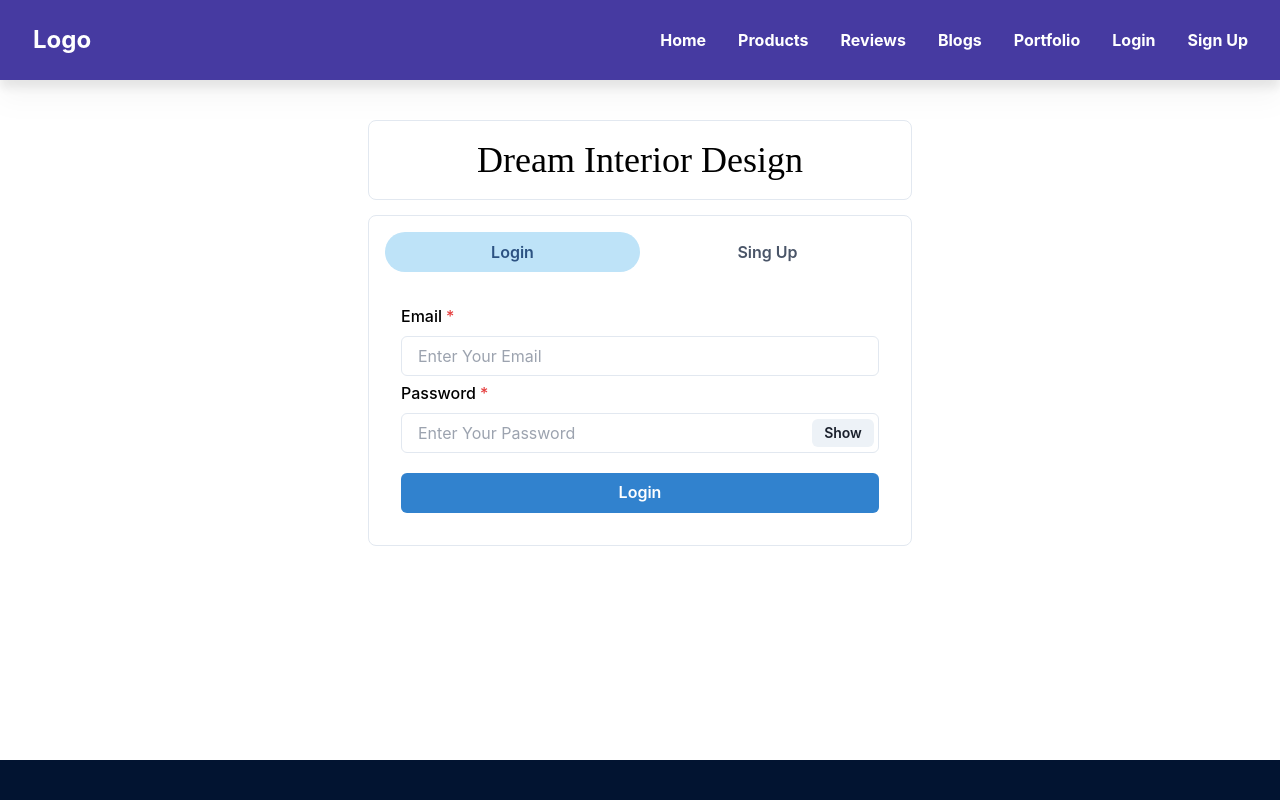
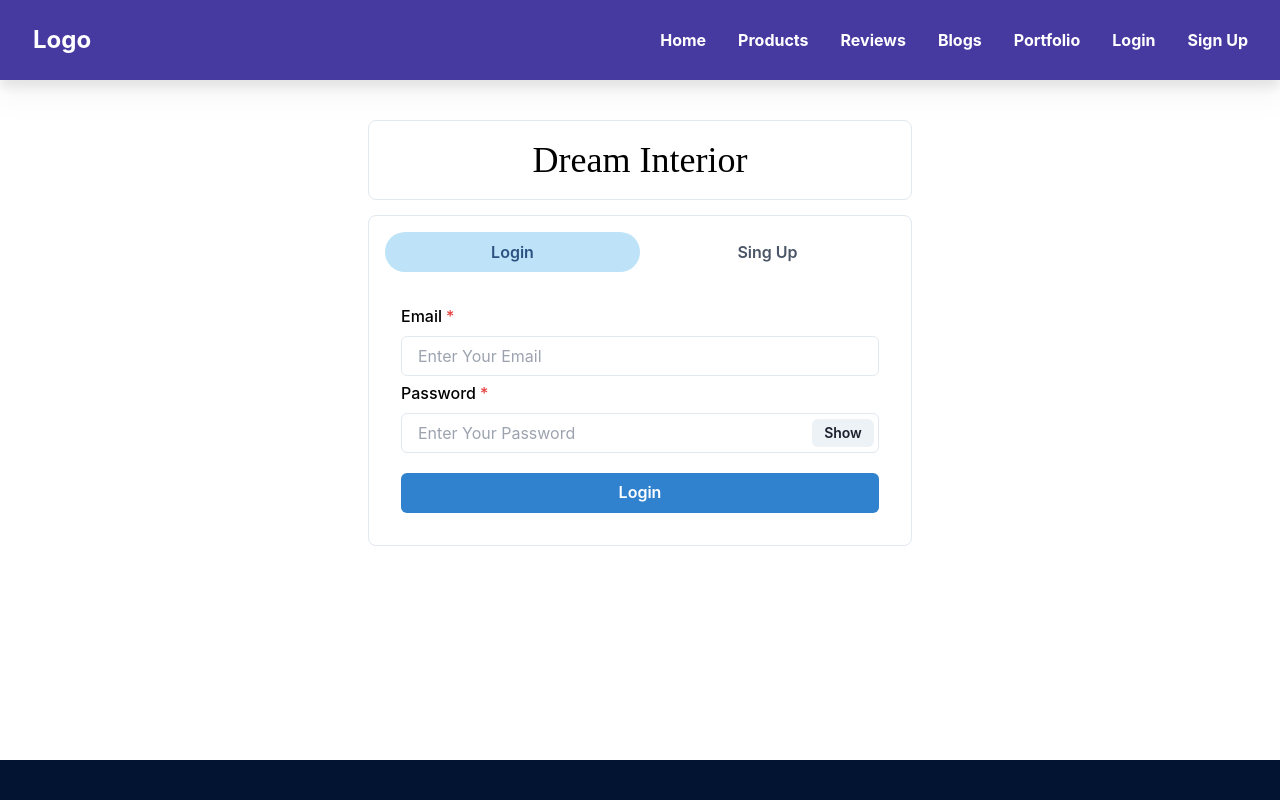
Before and after one commit to Team-Raihan/interior-exterior-design-system-client-side, a React (Create React App) app: page /authentication/user in a window 1280 px wide. Shown: the top 800 px of the page. Built offline with nearby package versions, Linux system fonts and the light colour scheme.

Commit message:
git conflict fixed

```diff
--- a/src/Pages/Authentication/Authentication.jsx
+++ b/src/Pages/Authentication/Authentication.jsx
@@ -28,7 +28,7 @@ const Authentication = () => {
         borderWidth="1px"
       >
         <Text fontSize="4xl" fontFamily="Work Sans" color="black">
-         Dream Interior Design
+         Dream Interior
         </Text>
       </Box>
       <Box
```
Also changed, not shown: 2 other files (tests, documents, lock files or other folders).
